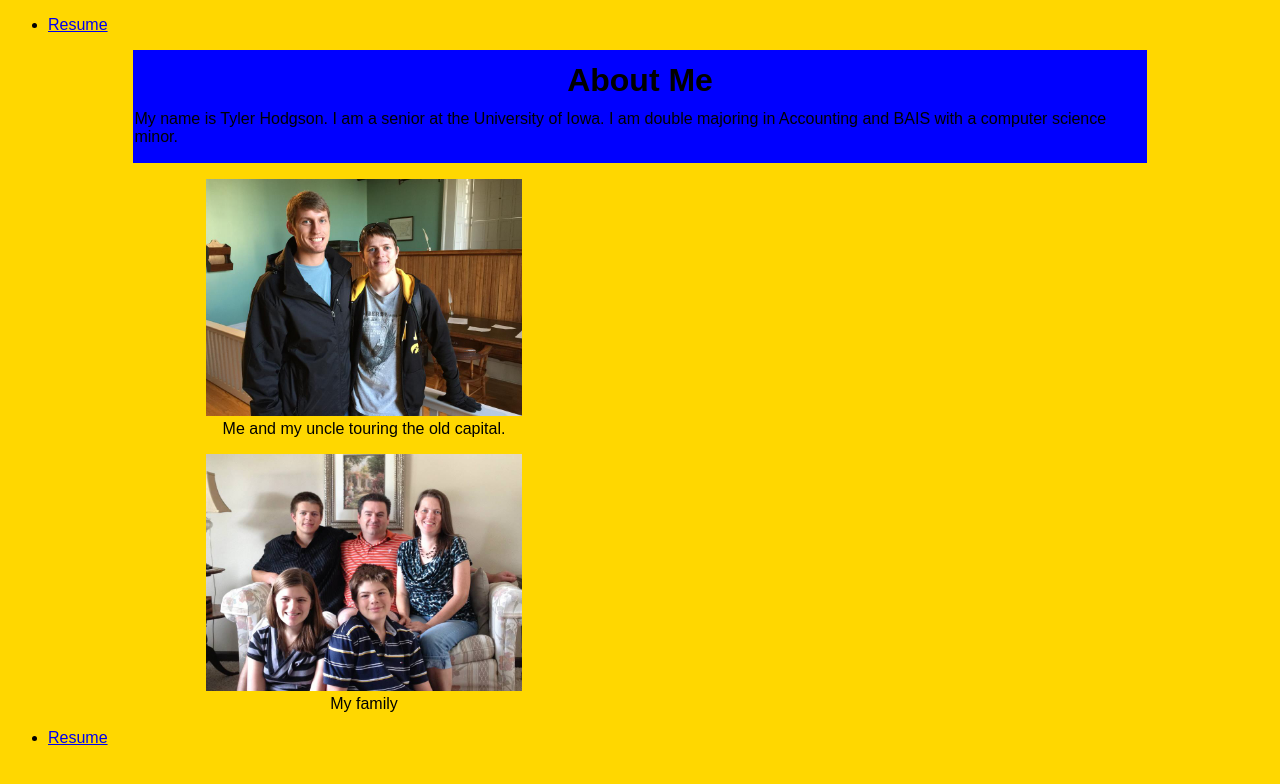
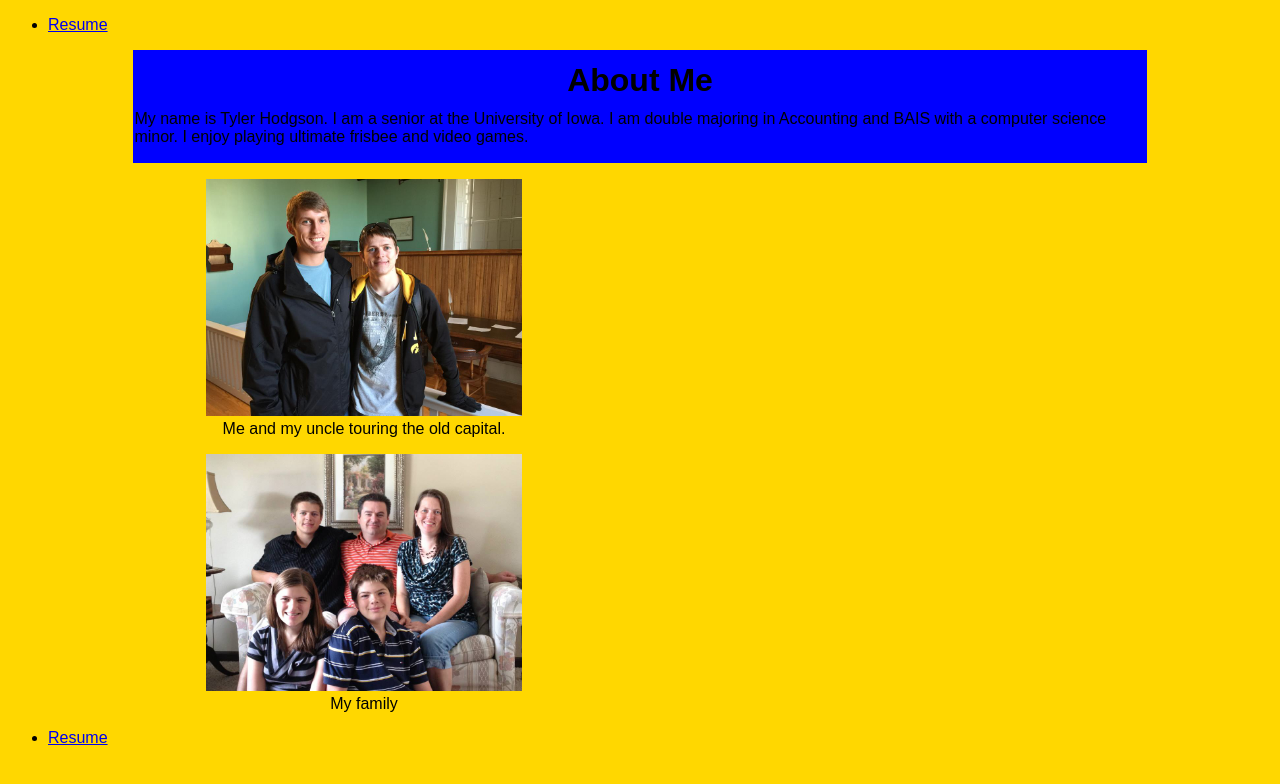
Before and after one commit to Wotanacran/HW2, a plain HTML site: page index.html in a window 1280 px wide. Drawn offline with Linux system fonts and the light colour scheme.

Commit message:
version 1

```diff
--- a/index.html
+++ b/index.html
@@ -18,6 +18,7 @@
 			<p>
 			My name is Tyler Hodgson.  I am a senior at the University of Iowa.
 			I am double majoring in Accounting and BAIS with a computer science minor.
+			I enjoy playing ultimate frisbee and video games.
 			</p>
 		</header>
 		<figure>
```
